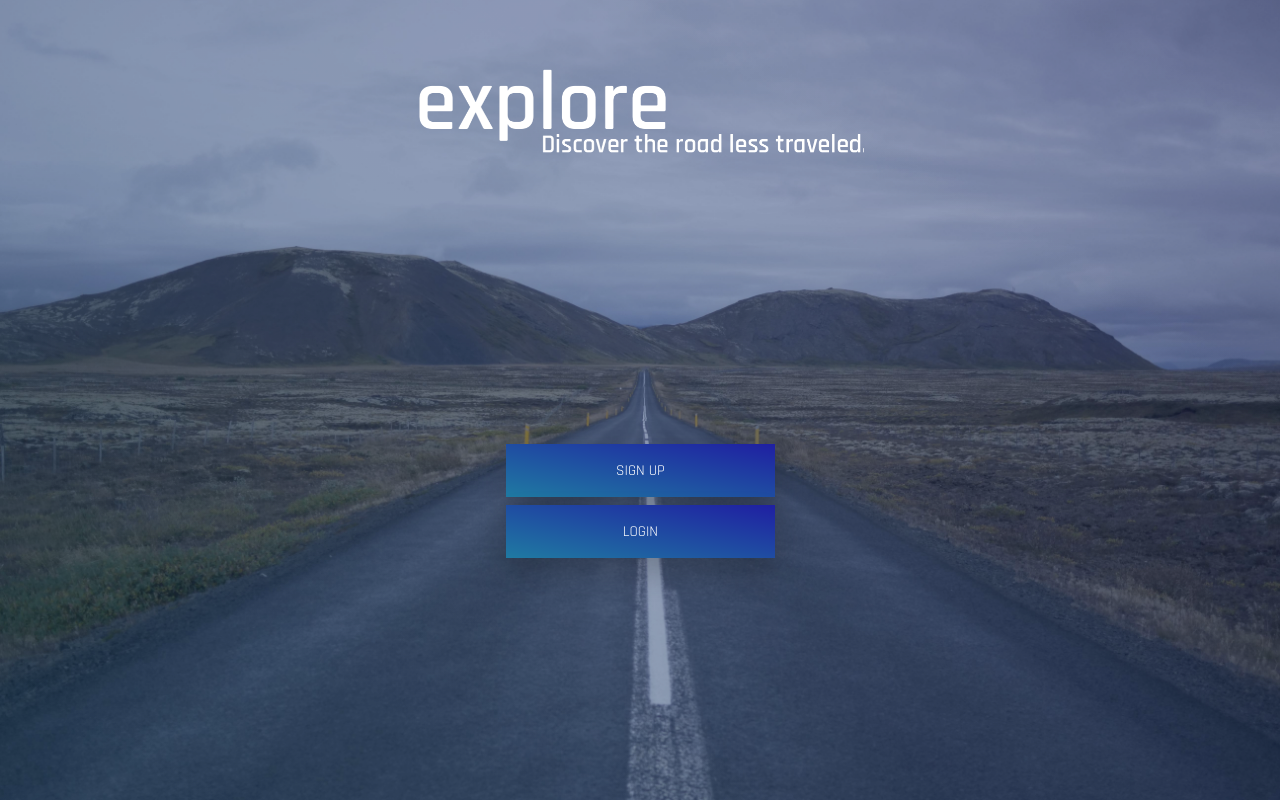
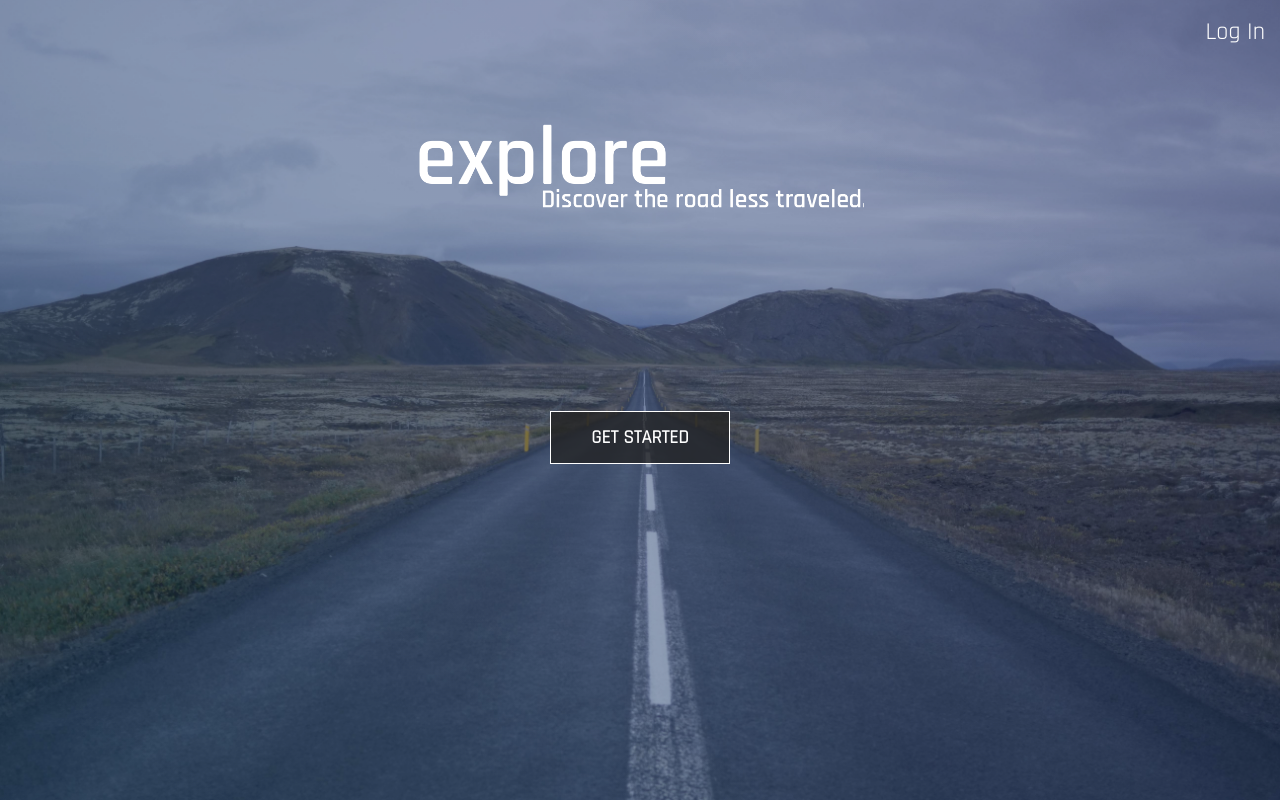
Before and after one commit to jasongoesplaces/explore, a React (Create React App) app in the folder client/: page / in a window 1280 px wide. Built offline with nearby package versions, Linux system fonts and the light colour scheme.

Commit message:
lander changes

```diff
--- a/client/public/style.css
+++ b/client/public/style.css
@@ -25,11 +25,34 @@ html, body {
   overflow-x: hidden;
   font-family: 'Rajdhani', sans-serif;
   color: #ffffff;
+  font-size: 14pt
 }
 
 html {
   background-color: #023d6ef3;
   background-image: linear-gradient(to bottom left, #050553bb, rgba(0, 59, 110, 0.945));
+}
+
+.landerNav {
+  font-size: 130%;
+}
+
+.landerNav:hover {
+  color: rgb(48, 184, 241);
+  background-color: #ffffff00
+}
+
+.landerLogin {
+  color: #ffffff;
+  line-height: 15%
+}
+
+.landerLogin:hover {
+  color: rgb(48, 184, 241);
+}
+
+.landerButton {
+  margin-bottom: 4%
 }
 
 .landerPage {
@@ -117,21 +140,31 @@ html {
 }
 
 .eventButton {
-  background-image: linear-gradient(to bottom left, #1F1FA2, #1F7AA2);
+  background-color: rgba(34, 34, 34, 0.527);
+  background-image: none;
+  border-image: linear-gradient(to right, #ffffff, #ffffff);
+  border-image-slice: 1;
+  border-radius: 0;
+  border-style: solid;
+  border-width: 1px;
   color: #ffffff;
   font-family: 'Rajdhani', sans-serif;
-  font-stretch: expanded;
+  font-weight: bold;
   display: inline-block;
   font-size: 0.875rem;
   line-height: 1;
-  padding: 1.25em 2em;
+  padding: 1em 1.5em;
   text-shadow: none;
-  transition-property: box-shadow, transform;
-  user-select: none;
-  vertical-align: top;
-  white-space: nowrap;
-  will-change: box-shadow, transform;
-  box-shadow: 0 1rem 2rem rgba(0, 0, 0, 0.2);
+  font-size: 10pt
+}
+
+.eventButton:hover {
+  border-image: linear-gradient(to right, rgb(48, 184, 241), rgb(48, 184, 241));
+  border-image-slice: 1;
+  border-radius: 0;
+  border-style: solid;
+  border-width: 1px;
+  color: rgb(48, 184, 241);
 }
 
 #eventsResults {
@@ -163,6 +196,16 @@ button {
   cursor: pointer;
 }
 
+button:focus {
+  background-color: rgba(34, 34, 34, 0.527);
+  border-image: linear-gradient(to right, rgb(48, 184, 241), rgb(48, 184, 241));
+  border-image-slice: 1;
+  border-radius: 0;
+  border-style: solid;
+  border-width: 1px;
+  color: rgb(48, 184, 241);
+}
+
 .input-field .prefix.active {
   color: rgb(48, 184, 241)
 }
@@ -180,31 +223,30 @@ button {
 }
 
 .button {
-  background-image: linear-gradient(to bottom left, #1F1FA2, #1F7AA2);
+  background-color: rgba(34, 34, 34, 0.774);
+  background-image: none;
+  border-image: linear-gradient(to right, #ffffff, #ffffff);
+  border-image-slice: 1;
+  border-radius: 0;
+  border-style: solid;
+  border-width: 1px;
   color: #ffffff;
   font-family: 'Rajdhani', sans-serif;
-  font-stretch: expanded;
+  font-weight: bold;
   display: inline-block;
   font-size: 0.875rem;
-  line-height: 1;
-  padding: 1.25em 2em;
+  line-height: 0.75;
+  padding: 1em 1em;
   text-shadow: none;
-  transition-property: box-shadow, transform;
-  user-select: none;
-  vertical-align: top;
-  white-space: nowrap;
-  will-change: box-shadow, transform;
-  box-shadow: 0 1rem 2rem rgba(0, 0, 0, 0.2);
 }
 
 .button:hover {
-  box-shadow: 0 1.5rem 3rem rgba(0, 0, 0, 0.2);
-  transform: scale(1.02) translateY(-4px);
-}
-
-.button:active {
-  box-shadow: 0 0.5rem 1rem rgba(0, 0, 0, 0.3);
-  transform: scale(0.98) translateY(-2px);
+  border-image: linear-gradient(to right, rgb(48, 184, 241), rgb(48, 184, 241));
+  border-image-slice: 1;
+  border-radius: 0;
+  border-style: solid;
+  border-width: 1px;
+  color: rgb(48, 184, 241);
 }
 
 nav {
@@ -311,6 +353,10 @@ input.valid[type=text]:not(.browser-default) {
     background-image: url("./images/wallpaper.jpg");
   }
 
+  .button {
+    width: 43% !important;
+  }
+
   .landerContent {
     text-align: center;
   }
@@ -363,6 +409,10 @@ input.valid[type=text]:not(.browser-default) {
     background-image: url("./images/wallpaper.jpg");
   }
 
+  .button {
+    width: 33% !important;
+  }
+
   .landerContent {
     text-align: center;
   }
@@ -410,6 +460,10 @@ input.valid[type=text]:not(.browser-default) {
 
   .wallpaper {
     background-image: url("./images/wallpaper.jpg");
+  }
+
+  .button {
+    width: 27% !important;
   }
 
   .landerContent {
@@ -460,6 +514,10 @@ input.valid[type=text]:not(.browser-default) {
     background-image: url("./images/wallpaper.jpg");
   }
 
+  .button {
+    width: 20% !important;
+  }
+
   .card {
     margin-top: 5%;
   }
@@ -485,7 +543,7 @@ input.valid[type=text]:not(.browser-default) {
   }
 
   .landerMenu {
-    margin-top: 7%;
+    margin-top: 6%;
     text-align: center;
   }
 
@@ -495,7 +553,7 @@ input.valid[type=text]:not(.browser-default) {
   }
 
   .landerDiv {
-    margin-top: 30%;
+    margin-top: 20%;
   }
 
   .loginDiv {
--- a/client/src/components/DeleteBtn/DeleteBtn.css
+++ /dev/null
@@ -1,4 +0,0 @@
-.delete-btn {
-  float: right;
-  color: #e74944;
-}
--- a/client/src/components/DeleteBtn/index.js
+++ /dev/null
@@ -1 +0,0 @@
-export { default } from "./DeleteBtn";
--- /dev/null
+++ b/client/src/components/LanderNav/LanderNav.js
@@ -0,0 +1,15 @@
+import React from "react";
+
+const LanderNav = () => (
+  <div>
+    <nav>
+      <div className="nav-wrapper navBar">
+        <ul id="nav-mobile" className="right">
+          <li><a className="landerNav" href="/login">Log In</a></li>
+        </ul>
+      </div>
+    </nav>
+  </div>
+);
+
+export default LanderNav;
--- /dev/null
+++ b/client/src/components/LanderNav/index.js
@@ -0,0 +1 @@
+export { default } from "./LanderNav";
--- a/client/src/pages/Lander/Lander.js
+++ b/client/src/pages/Lander/Lander.js
@@ -1,9 +1,11 @@
 import React, { Component } from "react";
+import NavBar from "../../components/LanderNav"
 
 class Lander extends Component {
   render() {
     return (
       <div className="landerPage">
+      <NavBar />
         <div className="landerCard">
           <div className="container landerContainer">
             <div className="landerMenu">
@@ -12,10 +14,7 @@ class Lander extends Component {
             <div className="landerContent">
             <div className="landerDiv"></div>
               <div>
-                <a className="button" href="/signup">SIGN UP</a>
-              </div>
-              <div>
-                <a className="button" href="/login">LOGIN</a>
+                <a className="button landerButton" href="/about">GET STARTED</a>
               </div>
             </div>
           </div>
```
Also changed, not shown: client/src/components/DeleteBtn/DeleteBtn.js (deleted, +0 -12 lines).
